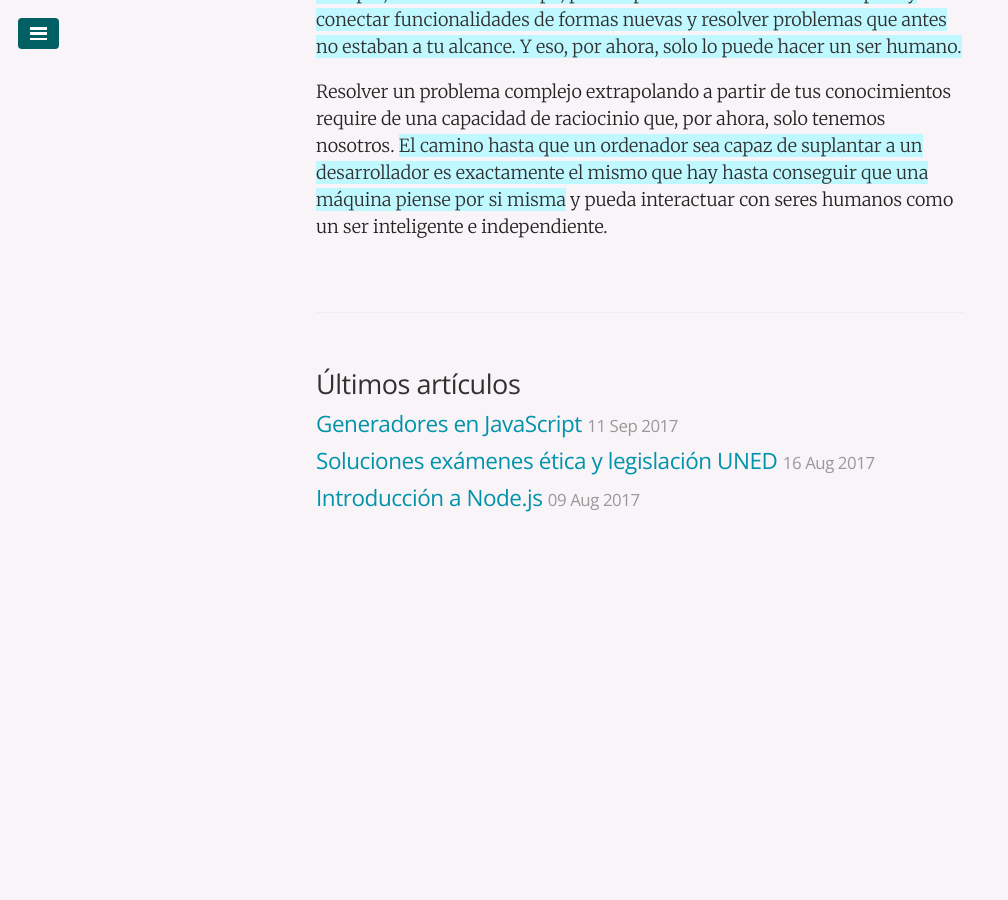
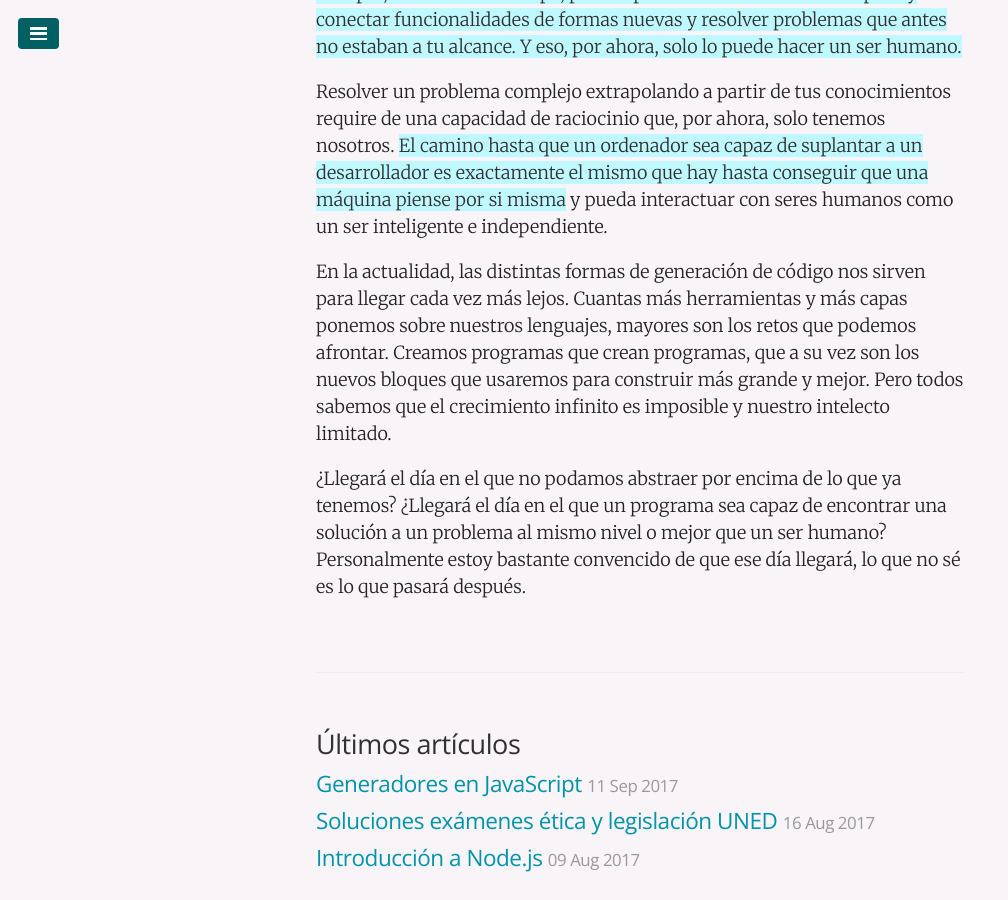
Before and after one commit to juanmirod/juanmirod.github.io, a Jekyll site: the page built from _posts/2017-09-13-desarrollo-automatico.markdown, in a window 1280 px wide and 900 px high, scrolled down 4600 px. Shown: the whole window, without its empty margins (0-1008 px from the left). Built offline with Jekyll 4.4.1, drawn with Linux system fonts in a browser that asks for light colours; before the commit the page ends 5167 px from its top, so only the background shows below that.

Commit message:
review: automatic development

```diff
--- a/_posts/2017-09-13-desarrollo-automatico.markdown
+++ b/_posts/2017-09-13-desarrollo-automatico.markdown
@@ -55,3 +55,7 @@ Al final, cualquier especificación lo suficientemente detallada como para gener
 En resumen, hasta ahora podemos automatizar tareas concretas, cada vez más y más amplias o que abarcan más capacidades que hasta ahora considerábamos humanas, como identificar una voz o un rostro, etiquetar una fotografía con conceptos que aparecen en ella, conducir un coche o crear un diseño de acuerdo a unas normas. Pero aún nos queda mucho camino para automatizar totalmente el trabajo de los desarrolladores. Poco a poco vamos poniendo nuevas capas de abstracción sobre las anteriores, para conseguir cada vez abarcar más con menos. Pero la clave está en que **siempre, sobre la última capa, puedes poner desarrolladores a ampliar y conectar funcionalidades de formas nuevas y resolver problemas que antes no estaban a tu alcance. Y eso, por ahora, solo lo puede hacer un ser humano.**
 
 Resolver un problema complejo extrapolando a partir de tus conocimientos require de una capacidad de raciocinio que, por ahora, solo tenemos nosotros. **El camino hasta que un ordenador sea capaz de suplantar a un desarrollador es exactamente el mismo que hay hasta conseguir que una máquina piense por si misma** y pueda interactuar con seres humanos como un ser inteligente e independiente.
+
+En la actualidad, las distintas formas de generación de código nos sirven para llegar cada vez más lejos. Cuantas más herramientas y más capas ponemos sobre nuestros lenguajes, mayores son los retos que podemos afrontar. Creamos programas que crean programas, que a su vez son los nuevos bloques que usaremos para construir más grande y mejor. Pero todos sabemos que el crecimiento infinito es imposible y nuestro intelecto limitado.
+
+¿Llegará el día en el que no podamos abstraer por encima de lo que ya tenemos? ¿Llegará el día en el que un programa sea capaz de encontrar una solución a un problema al mismo nivel o mejor que un ser humano? Personalmente estoy bastante convencido de que ese día llegará, lo que no sé es lo que pasará después.
```
